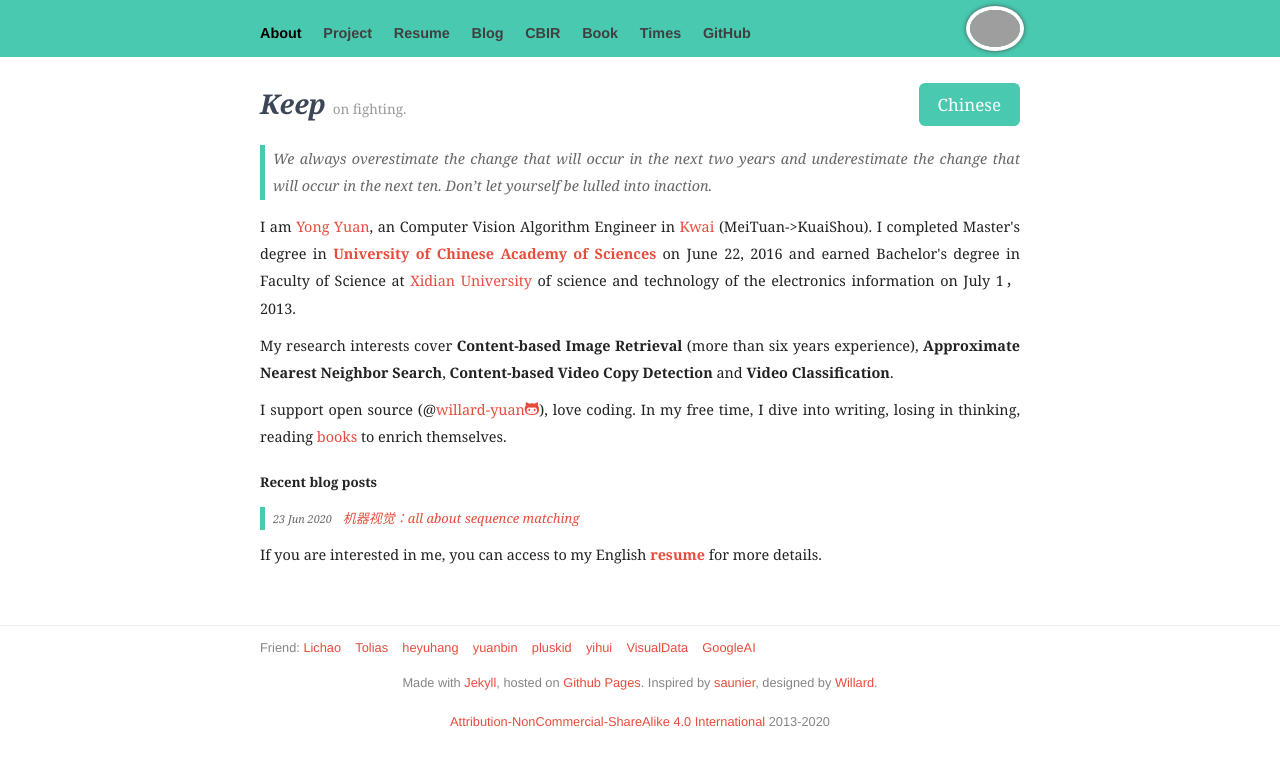
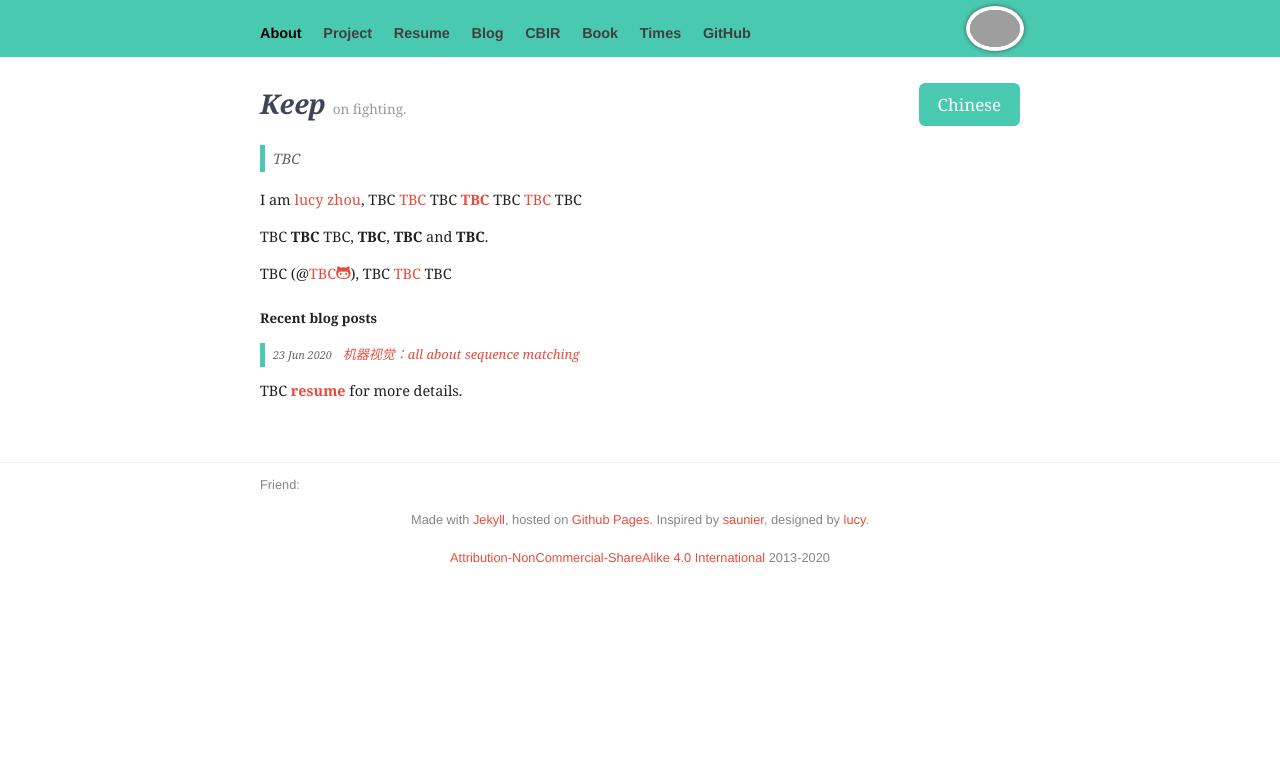
Before and after one commit to qumingzhentmnan/qumingzhentmnan.github.io, a Jekyll site: the page built from index.html, in a window 1280 px wide. Shown: the top 766 px of the page. Built offline with Jekyll 4.4.1, drawn with Linux system fonts in a browser that asks for light colours; nearby versions of some CDN libraries; grey boxes are pictures that could not be loaded.

Commit message:
第二次

```diff
--- a/_config.yml
+++ b/_config.yml
@@ -2,7 +2,7 @@ title: quminghaonan
 
 name: quminghaonan's homepage
 description: Jinlin University 14-18
-url: http://yongyuan.name
+url: https://qumingzhentmnan.github.io/
 
 # 自定义post url
 permalink: /blog/:title.html
--- a/_layouts/default.html
+++ b/_layouts/default.html
@@ -7,7 +7,7 @@
   <title>
     {{ page.title }}
     {% if page.category == 'blog' and page.url != '/blog/index.html' %}
-    - Yong Yuan
+    - lucy zhou
     {% endif %}
   </title>
   <link rel="stylesheet" href="../css/site.css">
@@ -104,14 +104,14 @@
   <footer>
     <div  style="border-bottom: 1px solid #eee"></div>
     <p class="linkings">
-    Friend: <a href="https://sites.google.com/site/raphaelitemou/">Lichao</a>&nbsp&nbsp&nbsp&nbsp<a href="http://cmp.felk.cvut.cz/~toliageo/publi.html">Tolias</a>&nbsp&nbsp&nbsp&nbsp<a href="http://www.heyuhang.com/">heyuhang</a>&nbsp&nbsp&nbsp&nbsp<a href="https://blog.yuanbin.me/">yuanbin</a>&nbsp&nbsp&nbsp&nbsp<a href="http://freemind.pluskid.org/">pluskid</a>&nbsp&nbsp&nbsp&nbsp<a href="https://yihui.name/">yihui</a>&nbsp&nbsp&nbsp&nbsp<a href="https://www.visualdata.io/">VisualData</a>&nbsp&nbsp&nbsp&nbsp<a href="https://ai.googleblog.com/">GoogleAI</a>
+    Friend:
     </p>
     <!--p class="linkings">
         Utils: <a href="http://rogerioferis.com/VisualRecognitionAndSearch2014/Resources.html">rogerioferis</a>&nbsp&nbsp&nbsp&nbsp<a href="http://caffe.berkeleyvision.org/">Caffe</a>&nbsp&nbsp&nbsp&nbsp<a href="http://scikit-learn.org/stable/index.html">scikit-learn</a>&nbsp&nbsp&nbsp&nbsp<a href="http://www.astroml.org/index.html">AstroML</a></a>&nbsp&nbsp&nbsp&nbsp<a href="http://scikit-image.org/">scikit-image</a></a>&nbsp&nbsp&nbsp&nbsp<a href="http://gitxiv.com/">GitXiv</a>
     </p-->
     <p>
       Made with <a href="http://jekyllrb.com/">Jekyll</a>,
-      hosted on <a href="https://github.com/qumingzhentmnan/quminghaonan.github.io">Github Pages</a>. Inspired by <a href="http://sebastien.saunier.me/">saunier</a>, designed by <a href="http://yongyuan.name">Willard</a>.
+      hosted on <a href="https://qumingzhentmnan.github.io/">Github Pages</a>. Inspired by <a href="http://sebastien.saunier.me/">saunier</a>, designed by <a href="https://qumingzhentmnan.github.io/">lucy</a>.
     </p>
     <p>
       <a href="https://creativecommons.org/licenses/by-nc-sa/4.0/">Attribution-NonCommercial-ShareAlike 4.0 International</a> 2013-2020
--- a/cn/index.html
+++ b/cn/index.html
@@ -30,7 +30,7 @@ description: 个人主页
     研究兴趣集中于<strong>待补充</strong>待补充、<strong>待补充</strong>、<strong>待补充</strong>方向和<strong>待补充</strong>。
   </p>
   <p>
-    待补充(<a href="https://github.com/qumingzhentmnan">待补充<i class="icon-github"></i></a>)，待补充<a href="https://github.com/qumingzhentmnan/quminghaonan.github.io/blog/">文字</a>待补充。
+    待补充(<a href="https://github.com/qumingzhentmnan">待补充<i class="icon-github"></i></a>)，待补充<a href="https://qumingzhentmnan.github.io//blog/">文字</a>待补充。
   </p>
 </section>
 
--- a/index.html
+++ b/index.html
@@ -1,8 +1,8 @@
 ---
 layout: default
 category: about
-title: Yong Yuan's homepage
-description: I am Yong Yuan, a Computer Vision Algorithm Engineer in Kwai. My research interests cover large-scale image retrieval, approximate nearest neighbor search, content-based video copy detection.
+title: lucy zhou's homepage
+description: I am lucy zhou.
 ---
 
 <section class="about-me inner">
@@ -18,20 +18,20 @@ description: I am Yong Yuan, a Computer Vision Algorithm Engineer in Kwai. My re
 
   <blockquote>
   <p>
-    We always overestimate the change that will occur in the next two years and underestimate the change that will occur in the next ten. Don’t let yourself be lulled into inaction.
+    TBC
   </p>
   </blockquote>
 
   <p>
-    I am <a href="/"><span itemprop="name">Yong Yuan</span></a>, an Computer Vision Algorithm Engineer in <a href="https://www.kwai.com/">Kwai </a> (MeiTuan->KuaiShou). I completed Master's degree in <a href="http://english.ucas.ac.cn/Pages/default.aspx"><strong>University of Chinese Academy of Sciences</strong></a> on June 22, 2016 and earned Bachelor's degree in Faculty of Science at <a href="http://www.xidian.edu.cn/">Xidian University</a> of science and technology of the electronics information on July 1，2013.
+    I am <a href="/"><span itemprop="name">lucy zhou</span></a>, TBC <a href="https://www.kwai.com/">TBC </a> TBC <a href="http://english.ucas.ac.cn/Pages/default.aspx"><strong>TBC</strong></a> TBC <a href="http://www.xidian.edu.cn/">TBC</a> TBC
   </p>
 
   <p>
-    My research interests cover <strong>Content-based Image Retrieval</strong> (more than six years experience), <strong>Approximate Nearest Neighbor Search</strong>, <strong>Content-based Video Copy Detection</strong> and <strong>Video Classification</strong>.
+    TBC <strong>TBC</strong> TBC, <strong>TBC</strong>, <strong>TBC</strong> and <strong>TBC</strong>.
   </p>
 
   <p>
-    I support open source (@<a href="https://github.com/willard-yuan">willard-yuan<i class="icon-github"></i></a>), love coding. In my free time, I dive into writing, losing in thinking, reading <a href="https://github.com/willard-yuan">books</a> to enrich themselves.
+    TBC (@<a href="https://github.com/qumingzhentmnan">TBC<i class="icon-github"></i></a>), TBC <a href="https://github.com/qumingzhentmnan">TBC</a> TBC
   </p>
 
 </section>
@@ -50,7 +50,7 @@ description: I am Yong Yuan, a Computer Vision Algorithm Engineer in Kwai. My re
     </ul>
   </blockquote>
   <p>
-    If you are interested in me, you can access to my English <a href="{{ site.url }}/YongYuan_resume.pdf"><strong>resume</strong></a> for more details.
+    TBC <a href="{{ site.url }}/resume.pdf"><strong>resume</strong></a> for more details.
   </p>
 </section>
 
```
Also changed, not shown: cn/project.html (deleted, +0 -146 lines), README.md.
